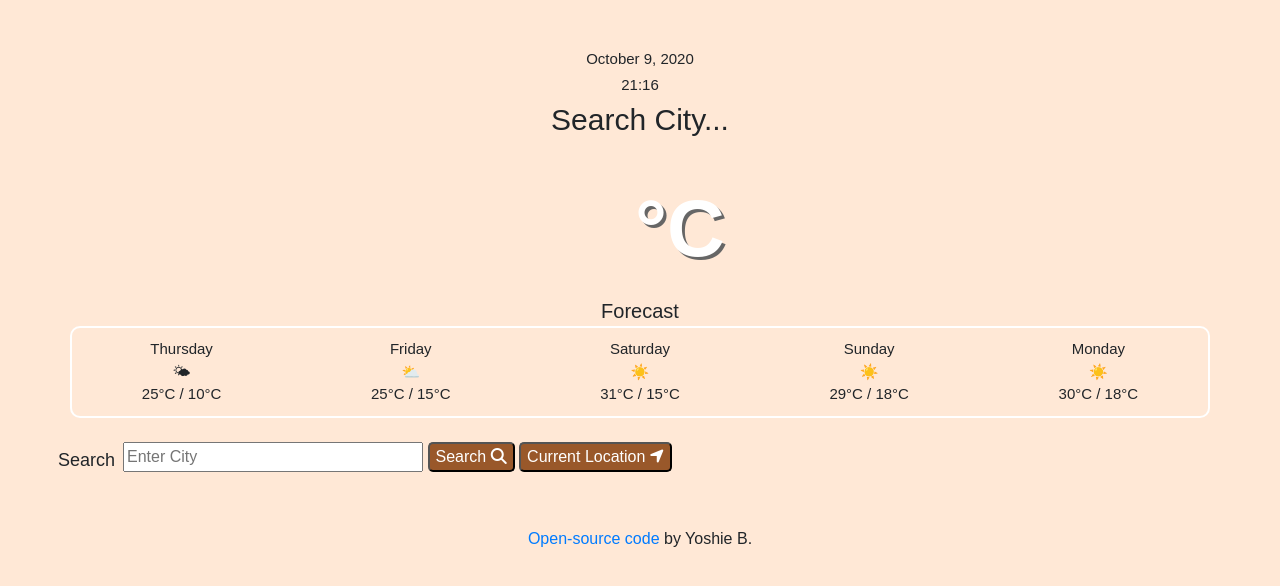
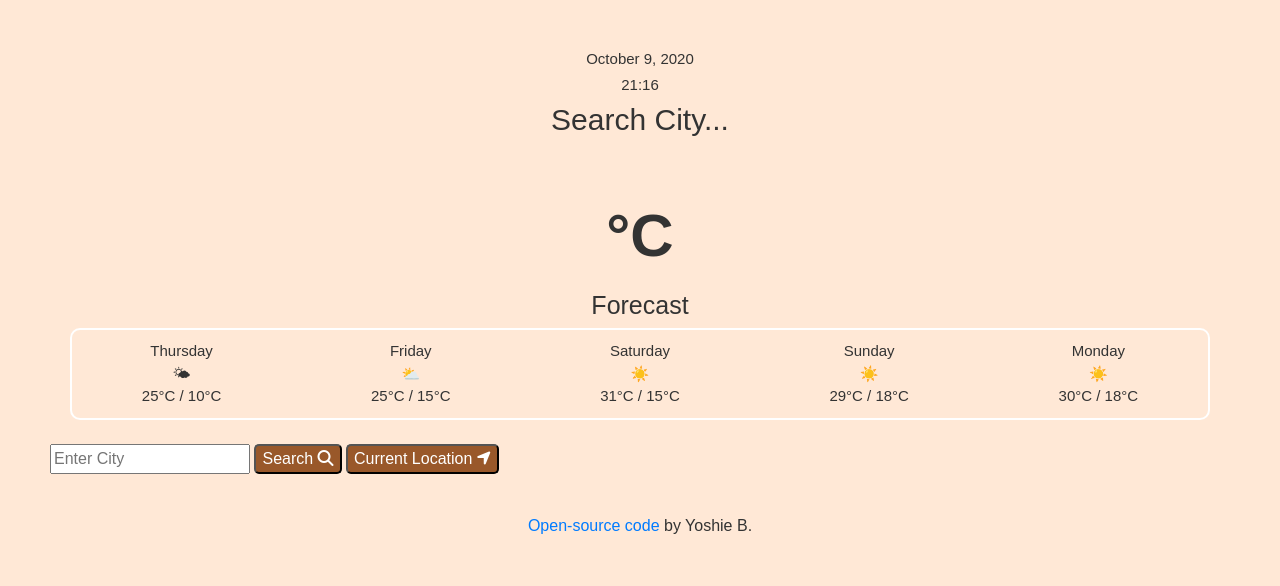
Before and after one commit to photoenpointe/shecodes, a plain HTML site: page index.html in a window 1280 px wide. Drawn offline with nearby package versions, Linux system fonts and the light colour scheme; no server answers.

Commit message:
default added

```diff
--- a/index.html
+++ b/index.html
@@ -23,12 +23,14 @@
     <h3 id="date">January 01, 2000</h3>
     <h3 id="time">10:00</h3>
 			<h1 id="city">Search City...</h1>
-					<span class="temptoday" id="temptoday"></strong></span> <span class="celsius">°C</span>
-			</div>
+          <div class="temptoday">
+            <span id="temptoday"></span>
+            <span class="celsius">°C</span>
+            </div>
 
 			<br>
     <section class="forecast">
-        <div colspan="5" class="forecast">Forecast</div>
+        <div colspan="5" class="forecast"><h2>Forecast</h2></div>
         <div class="container">
 
             <div class="row row-cols-5">
@@ -48,7 +50,6 @@
 		</section>
 		<br>
 		<div class="input-group mb-3">
-      <h2>Search</h2>
       <form id="search-box">
           <input type="text" placeholder="Enter City" class="input" id="search-input">
           <button type="submit" id="search">Search <i class="fas fa-search"></i></button>
--- a/src/script.js
+++ b/src/script.js
@@ -42,6 +42,9 @@ function getCity(city) {
   let apiURL = `https://api.openweathermap.org/data/2.5/weather?q=${city}&appid=${apiKey}&units=metric`;
   axios.get(apiURL).then(showWeather);
 }
+
+getCity("New York");
+
 function showWeather(response) {
   document.querySelector("#city").innerHTML = response.data.name;
   document.querySelector("#temptoday").innerHTML = Math.round(
--- a/src/styles.css
+++ b/src/styles.css
@@ -1,8 +1,9 @@
 body {
   margin: 50px;
-font-family: 'Alegreya Sans', sans-serif;
+  font-family: "Alegreya Sans", sans-serif;
   background: #ffe8d6;
   text-align: center;
+  color: #333333;
 }
 
 h1 {
@@ -10,33 +11,22 @@ h1 {
 }
 
 h2 {
-  font-size: 18px;
-  padding: 8px;
-  position: relative;
-  bottom: 0px;
+  font-size: 25px;
 }
 
 h3 {
   font-size: 15px;
 }
 
-
 .temptoday {
-  color: #ffffff;
   font-size: 100px;
   font-weight: bolder;
-  text-shadow: 3px 3px #666666;
+  height: 120px;
 }
 
 .celsius {
-  font-size: 80px;
-  color: #ffffff;
-  font-weight: bolder;
-  text-shadow: 3px 3px #666666;
-  position: relative;
-  right: -40px;
+  font-size: 60px;
 }
-
 
 .container {
   border: 2px solid #ffffff;
@@ -55,7 +45,8 @@ h3 {
 }
 
 input {
-  width: 300px;}
+  width: 200px;
+}
 
 button {
   background-color: #99582a;
```
